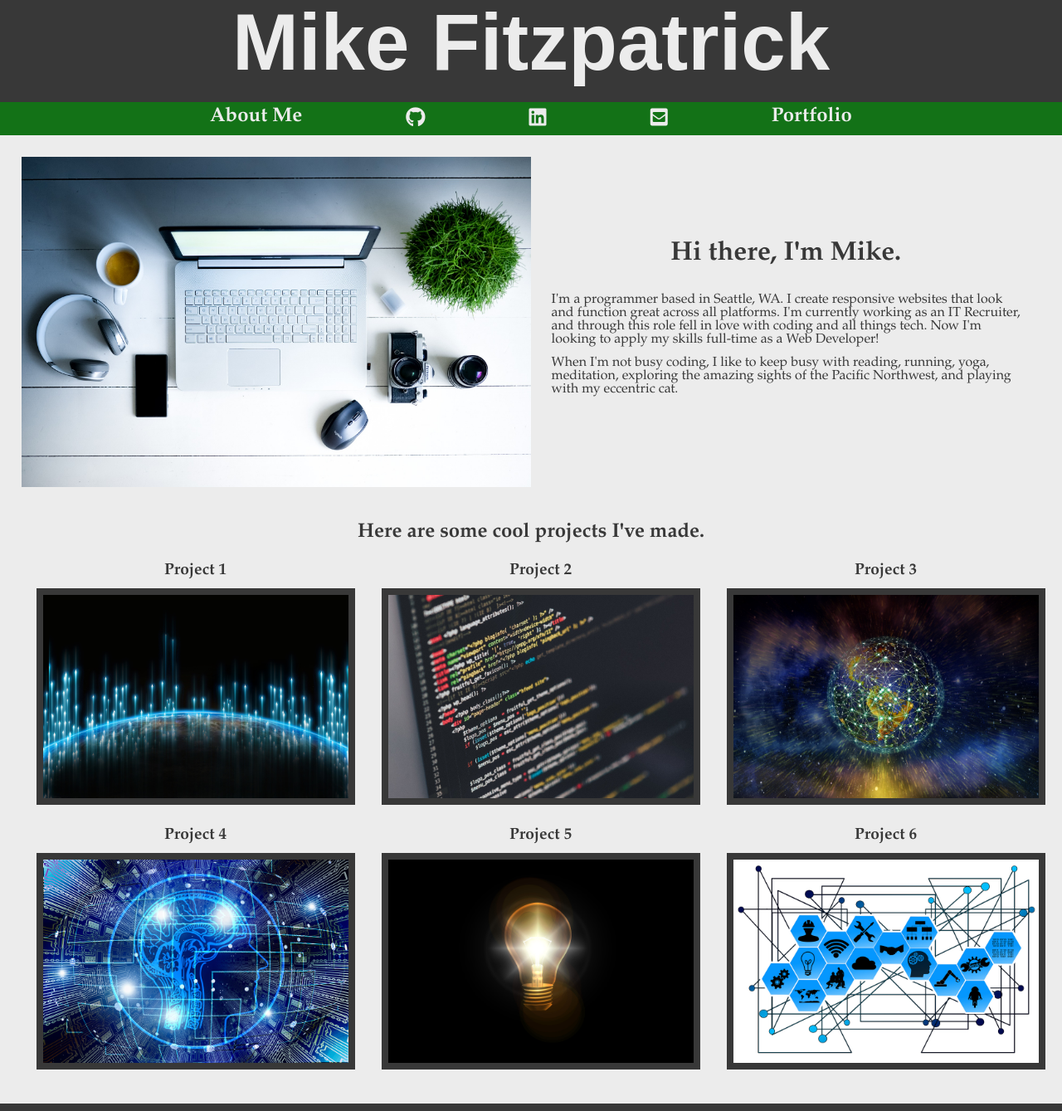
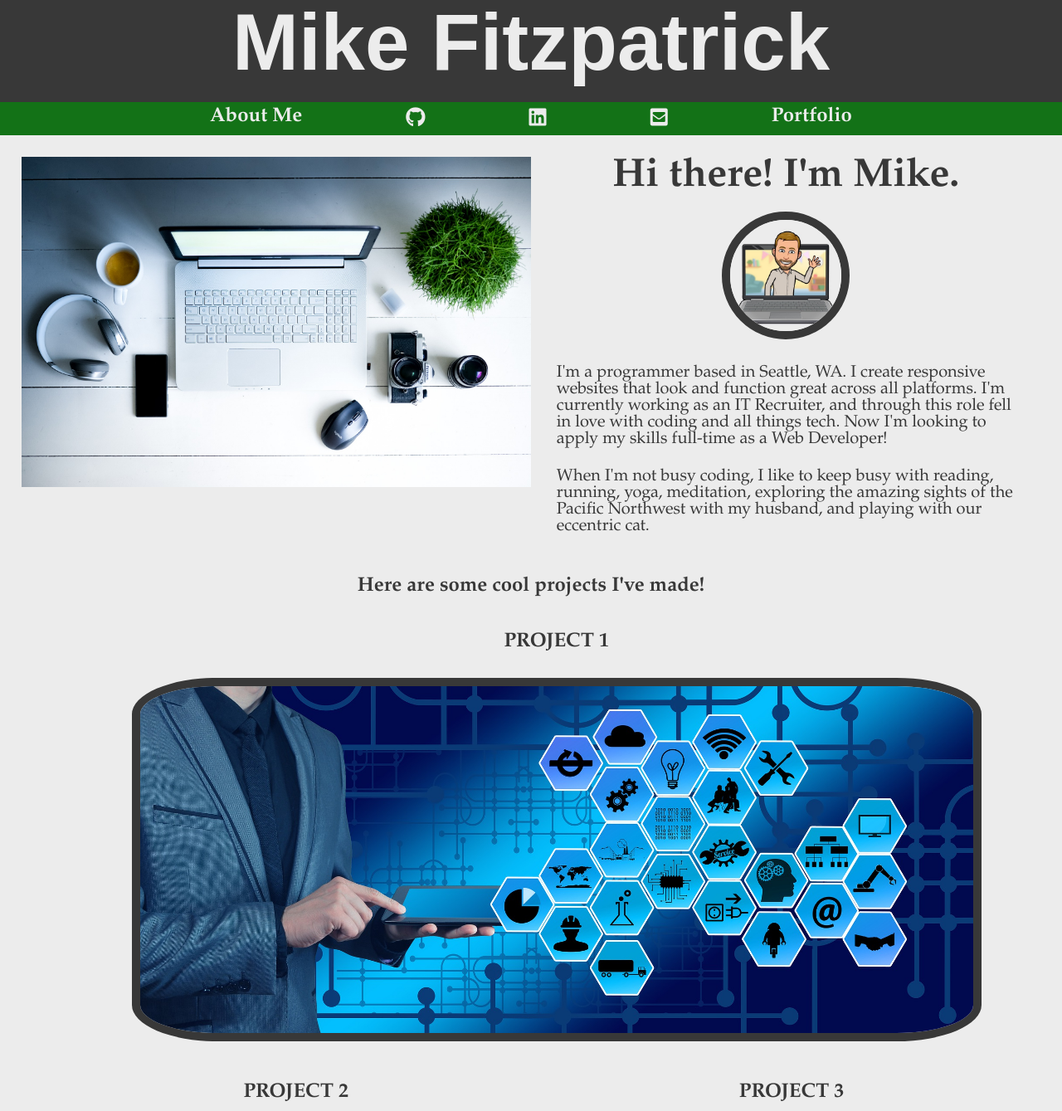
Before and after one commit to mlfitz2/Professional-Portfolio, a plain HTML site: page index.html in a window 1280 px wide. Shown: the part 21-1360 px from the top of the page at 83% size. Drawn offline with Linux system fonts and the light colour scheme; a web font is replaced by a local one.

Commit message:
Added avatar, enlarged Project #1

```diff
--- a/index.html
+++ b/index.html
@@ -43,9 +43,10 @@
 
     <!--About Me section-->
             <article class="about-me" id="about-me">
-                <h2>Hi there, I'm Mike.</h2>
+                <h2>Hi there! I'm Mike.</h2>
+                <img src="images/avatar-grey.jpg" class="avatar">
                 <p>I'm a programmer based in Seattle, WA. I create responsive websites that look and function great across all platforms. I'm currently working as an IT Recruiter, and through this role fell in love with coding and all things tech. Now I'm looking to apply my skills full-time as a Web Developer!</p>
-                <p>When I'm not busy coding, I like to keep busy with reading, running, yoga, meditation, exploring the amazing sights of the Pacific Northwest, and playing with my eccentric cat.</p>
+                <p>When I'm not busy coding, I like to keep busy with reading, running, yoga, meditation, exploring the amazing sights of the Pacific Northwest with my husband, and playing with our eccentric cat.</p>
 
             </article>
 
@@ -53,31 +54,29 @@
     <!--Bulk of the page goes here, links to portfolio projects-->
         <section class="portfolio" id="portfolio">
             <div class="portfolio-header">
-                <h2>Here are some cool projects I've made.</h2>
+                <h2>Here are some cool projects I've made!</h2>
             </div>
-            <div class="portfolio-project">
+            <div class="portfolio-project" id="project-1">
                 <h3 class="project-title">Project 1</h3>
+                <a href="https://github.com/mlfitz2" class="portfolio-link" target="_blank"><img src="images/blue-hexagrams.jpg" class="portfolio-thumbpic"></a>
+            </div>
+            <div class="portfolio-project" id="project-2">
+                <h3 class="project-title">Project 2</h3>
                 <a href="https://github.com/mlfitz2" class="portfolio-link" target="_blank"><img src="images/data-globe.jpg" class="portfolio-thumbpic"></a>
             </div>
-            <div class="portfolio-project">
-                <h3 class="project-title">Project 2</h3>
-                <a href="https://github.com/mlfitz2" class="portfolio-link" target="_blank"><img src="images/code-closeup.jpg" class="portfolio-thumbpic"></a>
-            </div>
-            <div class="portfolio-project">
+            <div class="portfolio-project" id="project-3">
                 <h3 class="project-title">Project 3</h3>
                 <a href="https://github.com/mlfitz2" class="portfolio-link" target="_blank"><img src="images/digital-globe.jpg" class="portfolio-thumbpic"></a>
             </div>
-            <div class="portfolio-project">
+            <div class="portfolio-project" id="project-4">
                 <h3 class="project-title">Project 4</h3>
                 <a href="https://github.com/mlfitz2" class="portfolio-link" target="_blank"><img src="images/digital-intelligence.jpg" class="portfolio-thumbpic"></a>
             </div>
-            <div class="portfolio-project">
+            <div class="portfolio-project" id="project-5">
                 <h3 class="project-title">Project 5</h3>
-                <a href="https://github.com/mlfitz2" class="portfolio-link" target="_blank"><img src="images/lightbulb.jpg" class="portfolio-thumbpic"></a>
+                <a href="https://github.com/mlfitz2" class="portfolio-link" target="_blank"><img src="images/code-closeup.jpg" class="portfolio-thumbpic"></a>
             </div>
-            <div class="portfolio-project">
-                <h3 class="project-title">Project 6</h3>
-                <a href="https://github.com/mlfitz2" class="portfolio-link" target="_blank"><img src="images/hexagrams.jpg" class="portfolio-thumbpic"></a>
+
             </div>
         </section>
 
--- a/style.css
+++ b/style.css
@@ -42,7 +42,6 @@ nav {
     justify-content: center;
     align-items: center;
     font-size: 3vh;
-
 }
 
 .nav-list {
@@ -78,6 +77,7 @@ main {
     padding:2%;
 }
 
+/*Hero image goes on the left (unless on mobile device)*/
 .hero-image {
     width: 50%;
 }
@@ -86,21 +86,30 @@ main {
     width: 100%;
 }
 
+/*To the right of the hero image is the greeting, avatar, and About Me*/
+.avatar {
+    width: 25%;
+    border: 10px solid var(--dark-grey);
+    border-radius: 50%;
+    margin: 3% 0%;
+}
+
 .about-me {
     width: 50%;
     display: flex;
     flex-direction: column;
     justify-content: center;
+    align-items: center;
 }
 
 .about-me h2 {
-    font-size: 2em;
-    padding-bottom: 5%;
+    font-size: 3em;
     text-align: center;
 }
 
 .about-me p {
-    padding: 0% 4% 2% 4%;
+    padding: 2% 5% 2% 5%;
+    font-size: 1.25em;
 }
 /*End of About Me area*/
 
@@ -121,29 +130,32 @@ main {
 }
 
 .portfolio-project {
-    width: 30%;
+    width: 40%;
+}
+
+#project-1 {
+    width: 80%;
 }
 
 .project-title {
     text-align: center;
-    font-size: 1.2em;
+    font-size: 1.5em;
     margin: 3% 3% 0% 3%;
     width: 100%;
+    text-transform: uppercase;
 }
 
 .portfolio-thumbpic {
-   width: 100%;
-   margin: 3%;
-}
-
-.portfolio-thumbpic {
-    border: 8px solid var(--dark-grey);
+    width: 100%;
+    margin: 3%;
+    border: 10px solid var(--dark-grey);
+    border-radius: 10%;
     padding: 0px;
     transition: all 400ms linear;
 }
 
 .portfolio-thumbpic:hover {
-    border: 8px solid var(--forest-green);
+    border: 10px solid var(--forest-green);
 }
 
 /*End of project list*/
@@ -183,6 +195,10 @@ footer {
         padding: 5%;
     }
 
+    .project-title {
+        font-size: 1.1em;
+    }
+
     .portfolio-link {
         display: flex;
         flex-direction: column;
```
Also changed, not shown: images/avatar-grey.jpg (added), images/avatar.jpg (renamed from images/avatar.png), images/blue-hexagrams.jpg (added), images/grey.JPG (added).
